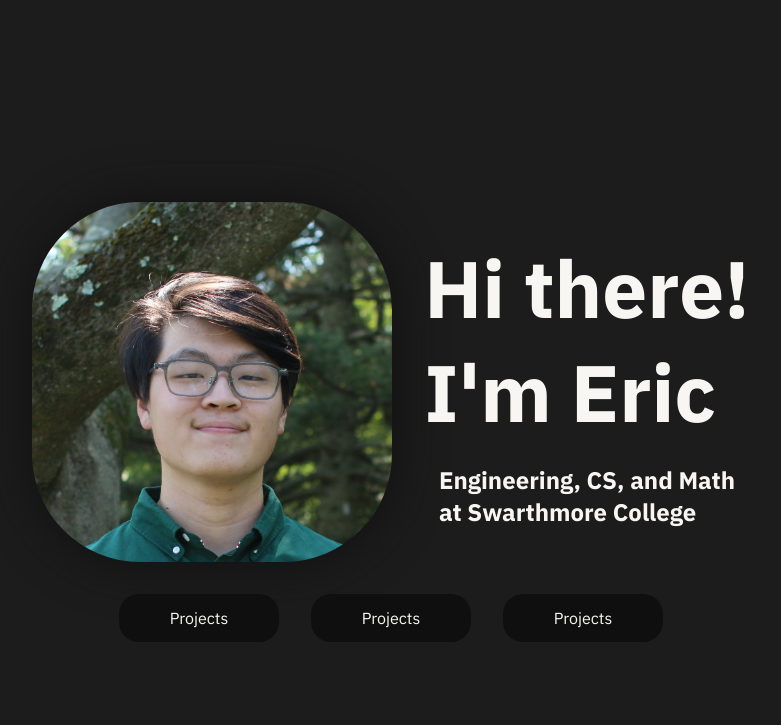
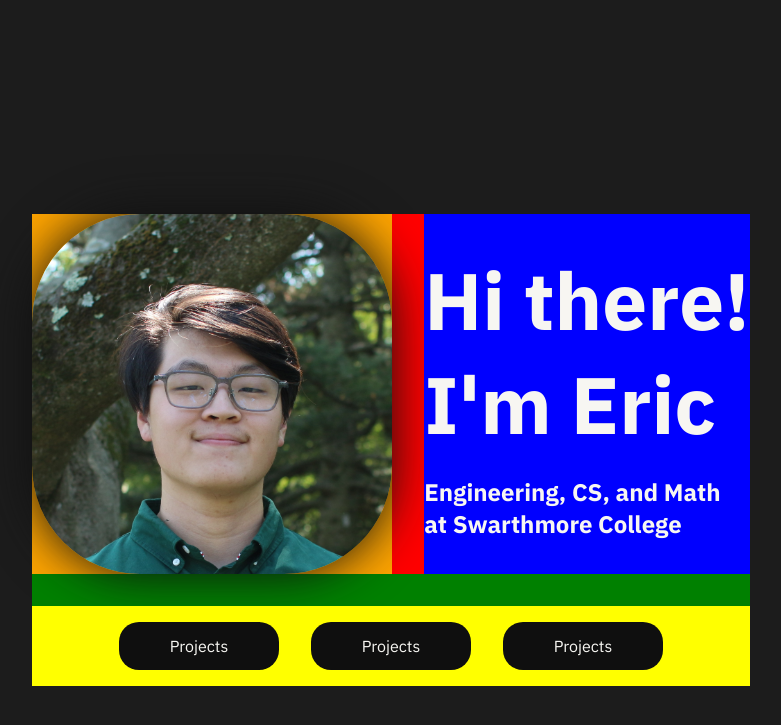
Before and after one commit to ericjchen21/ericjchen21.github.io, a Jekyll site: the page built from index.html, in a window 1280 px wide. Shown: the top 725 px of the page, without its empty margins (249-1030 px from the left). Built offline with Jekyll 4.4.1, drawn with Linux system fonts in a browser that asks for light colours.

Commit message:
spacing debugging

```diff
--- a/_sass/_index.scss
+++ b/_sass/_index.scss
@@ -1,4 +1,4 @@
-.index-container {
+.index-page {
   width: 100vw;
   height: 100vh;
 
@@ -7,30 +7,36 @@
   justify-content: center;
   align-items: center;
 
-  .index-banner {
-    // width: 100%;
-    // height: 100%;
+  .index-container {
+    background-color: green;
 
     display: flex;
     flex-direction: column;
-    justify-content: start;
-    align-items: center;
 
-    // padding: 1rem;
+    margin: 2rem;
+    gap: 1rem;
+
+    @media (min-width: $mobile-breakpoint) {
       margin: 0rem;
+      gap: 2rem;
+    }
+
+    .index-banner {
+      background-color: red;
+
+      display: flex;
+      flex-direction: column;
+      gap: 1rem;
 
       @media (min-width: $mobile-breakpoint) {
         flex-direction: row;
         justify-content: center;
+        gap: 2rem;
       }
 
       .index-headshot {
+        background-color: orange;
         display: flex;
-      justify-content: center;
-      align-items: center;
-
-      margin: 16px;
-      // padding: 1rem;
 
         img {
           width: 40vh;
@@ -38,50 +44,44 @@
           border-radius: 30%;
           object-fit: cover;
         }
-
-      // @media (min-width: $mobile-breakpoint) {
-      //   display: none;
-      // }
       }
 
       .index-introduction {
+        background-color: blue;
+
         display: flex;
         flex-direction: column;
         justify-content: center;
         align-items: center;
 
-      padding: 1rem;
+        @media (min-width: $mobile-breakpoint) {
+          align-items: start;
+        }
 
         h1 {
           font-size: 3rem;
           font-weight: bold;
+          text-align: center;
 
           @media (min-width: $mobile-breakpoint) {
             font-size: 5rem;
+            text-align: left;
           }
         }
 
-      // @media (min-width: $mobile-breakpoint) {
-      //   margin-left: 2rem;
-      //   margin-top: 0;
-      //   font-size: 3rem;
-      // }
+        h2 {
+          text-align: center;
+
+          @media (min-width: $mobile-breakpoint) {
+            text-align: left;
+          }
+        }
+      }
+    }
   }
 
-    // a {
-    //   margin: 0 1rem;
-    //   font-size: 2rem;
-    //   font-weight: bold;
-    //   text-decoration: none;
-    //   color: inherit;
-
-    //   &:hover {
-    //     text-decoration: underline;
-    //   }
-    // }
-  }
-}
   .index-navbar {
+    background-color: yellow;
     display: flex;
     flex-direction: column;
     justify-content: start;
@@ -126,6 +126,7 @@
       }
     }
   }
+}
 
 .spacer {
   height: 3.5rem;
--- a/index.html
+++ b/index.html
@@ -2,10 +2,10 @@
 layout: blank
 title: Eric Chen - Home
 ---
+<div class="index-page">
 
   <div class="index-container">
     <div class="index-banner">
-    <!-- <div class="index-mobile-headshot"> -->
       <div class="index-headshot">
         <img
           src="assets/images/Headshot Square.jpeg"
@@ -37,7 +37,8 @@
         <a href="projects.html" class="index-nav-link">Projects</a>
       </index-my-button>
     </div>
-  <div class="spacer"></div>
+    <!-- <div class="spacer"></div> -->
+  </div>
 </div>
     <!--
 <section class="mobile-headshot">
```
Lines whose indentation alone changed are shown as unchanged.
